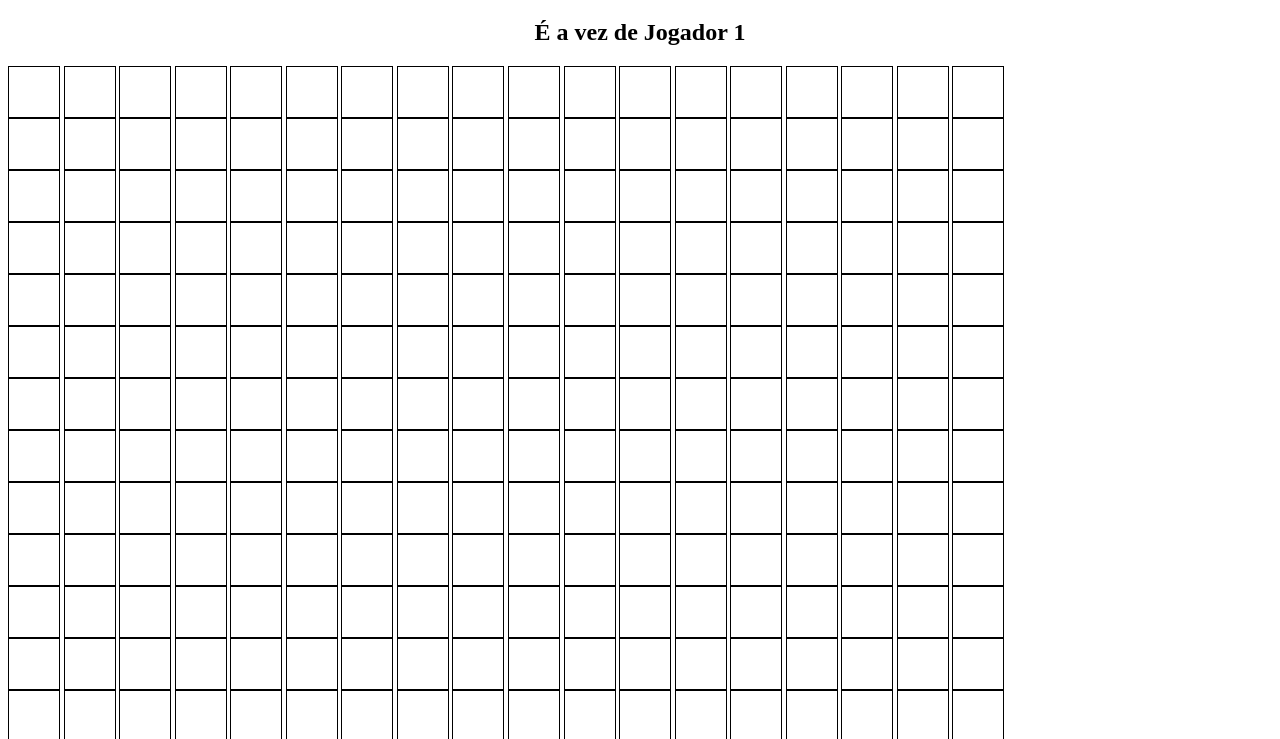
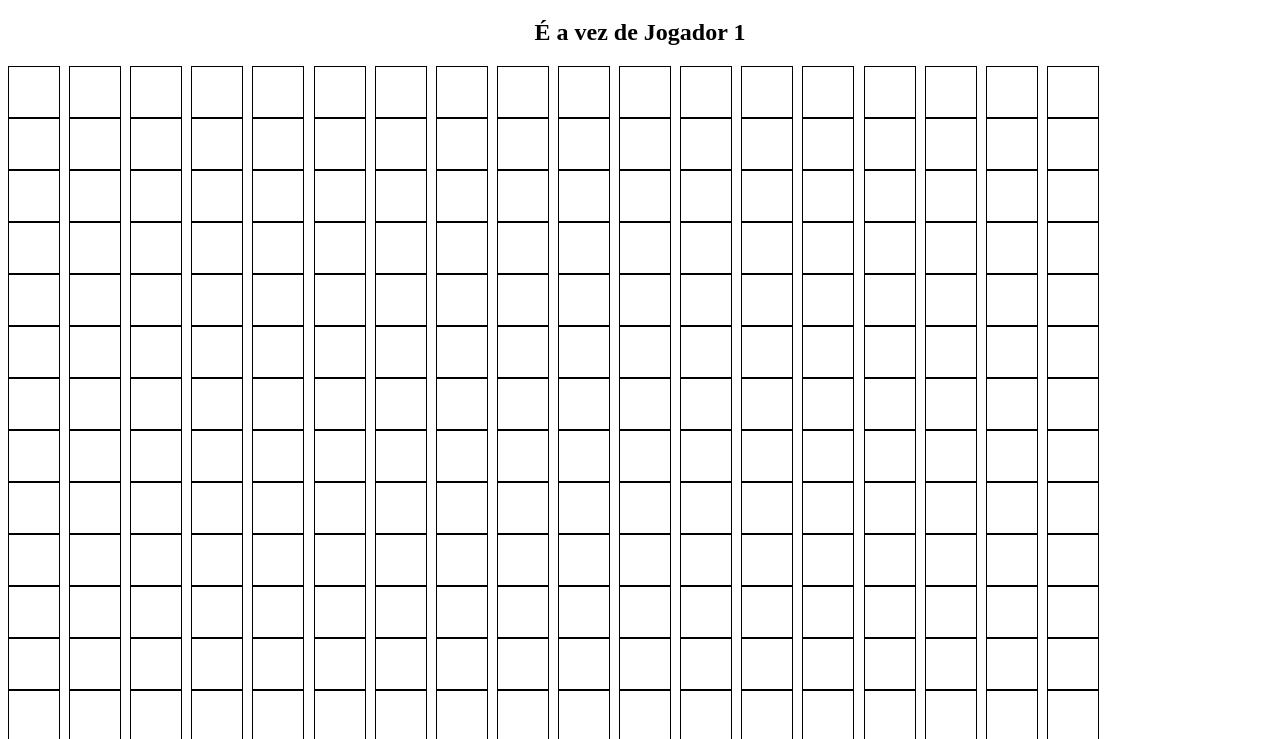
Before and after one commit to JoseDesen/Ache-o-buraco, a plain HTML site: page multiplayer/index.html in a window 1280 px wide. Both pictures are taken after a click on the button "Iniciar Jogo". Shown: the part 61-800 px from the top of the page. Drawn offline with Linux system fonts and the light colour scheme.

Commit message:
ajeita o layout do tabuleiro do multiplayer

```diff
--- a/multiplayer/style.css
+++ b/multiplayer/style.css
@@ -7,8 +7,8 @@ body {
 #tabuleiro {
     display: grid;
     grid-template-columns: repeat(18, 1fr);
-    width: 1000px;
-    height: 1000px;
+    width: 1100px;
+    height: 1100px;
     overflow: auto;
 
 }
```
